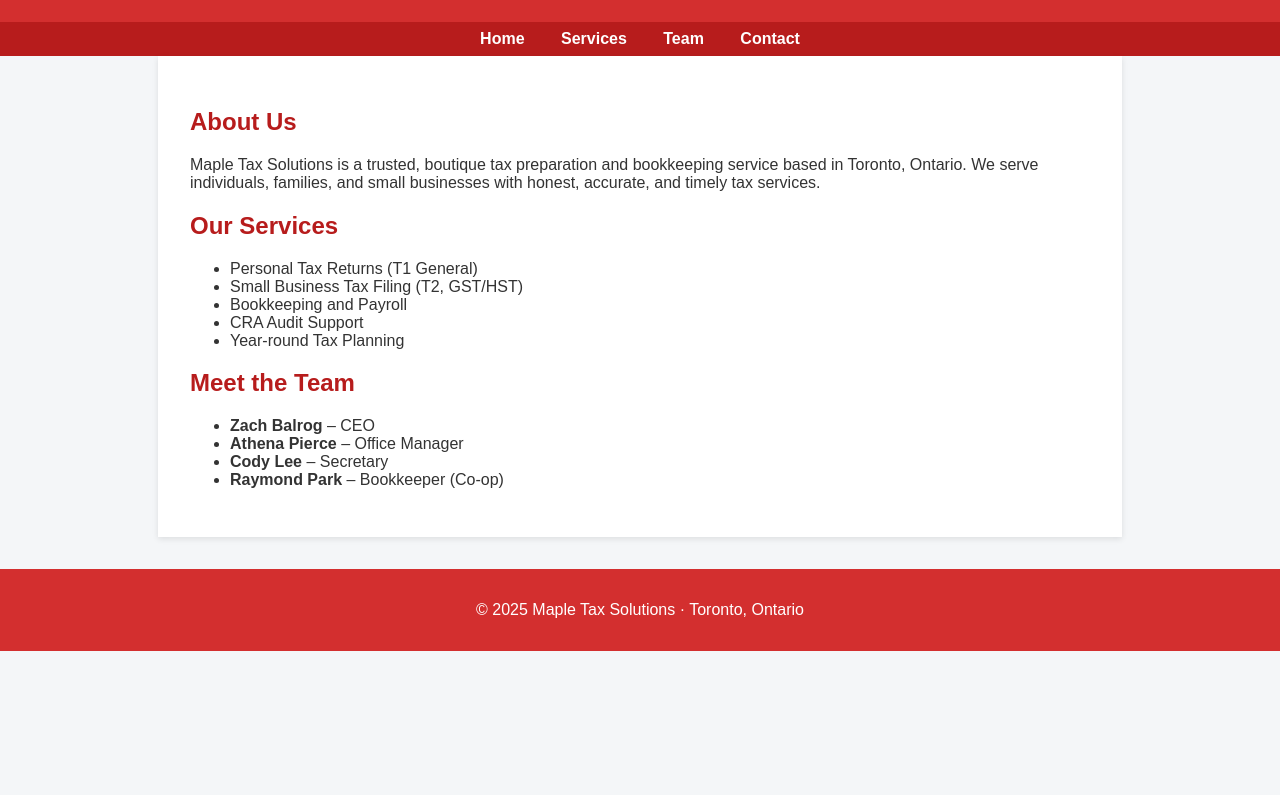
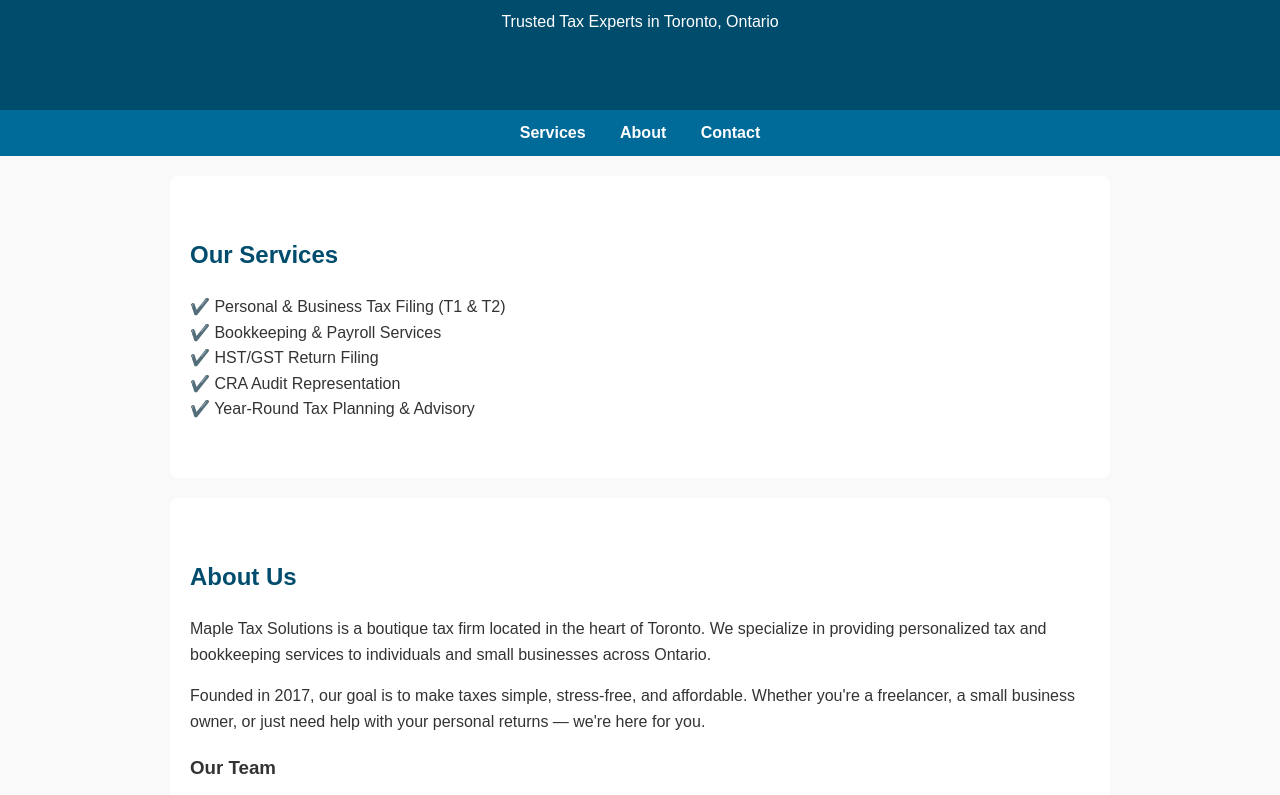
Before and after one commit to MapleTaxSolutions/mapletaxsolutions.github.io, a plain HTML site: page index.html in a window 1280 px wide. Shown: the part 140-935 px from the top of the page. Before the commit the page ends 800 px from the top, so only its background shows below. Drawn offline with Linux system fonts and the light colour scheme.

Commit message:
Update index.html

```diff
--- a/index.html
+++ b/index.html
@@ -1,56 +1,68 @@
 <!DOCTYPE html>
 <html lang="en">
 <head>
-  <meta charset="UTF-8">
-  <title>Maple Tax Solutions</title>
-  <meta name="viewport" content="width=device-width, initial-scale=1.0">
+  <meta charset="UTF-8" />
+  <meta name="viewport" content="width=device-width, initial-scale=1.0"/>
+  <title>Maple Tax Solutions | Toronto Tax Services</title>
   <style>
     body {
+      margin: 0;
       font-family: Arial, sans-serif;
-      background-color: #f4f6f8;
+      line-height: 1.6;
+      background: #f9f9f9;
       color: #333;
-      margin: 0;
-      padding: 0;
     }
-
     header {
-      background-color: #d32f2f;
+      background-color: #004c6d;
       color: white;
-      padding: 1.5em;
+      padding: 60px 20px;
       text-align: center;
     }
-
+    header h1 {
+      margin-bottom: 10px;
+    }
     nav {
-      background-color: #b71c1c;
-      padding: 0.5em;
+      background-color: #006b99;
       text-align: center;
+      padding: 10px 0;
     }
-
     nav a {
       color: white;
       text-decoration: none;
-      margin: 0 1em;
+      margin: 0 15px;
       font-weight: bold;
     }
-
-    main {
-      padding: 2em;
+    .section {
       max-width: 900px;
       margin: auto;
+      padding: 40px 20px;
       background-color: white;
-      box-shadow: 0 2px 6px rgba(0,0,0,0.1);
+      margin-top: 20px;
+      border-radius: 8px;
     }
-
+    .section h2 {
+      color: #004c6d;
+    }
+    .services ul {
+      list-style: none;
+      padding-left: 0;
+    }
+    .services ul li::before {
+      content: "✔️ ";
+      color: green;
+    }
     footer {
-      background-color: #d32f2f;
+      text-align: center;
+      background-color: #004c6d;
       color: white;
-      text-align: center;
-      padding: 1em;
-      margin-top: 2em;
+      padding: 20px;
+      margin-top: 40px;
     }
-
-    h1, h2 {
-      color: #b71c1c;
+    @media (max-width: 600px) {
+      nav a {
+        display: block;
+        margin: 10px 0;
+      }
     }
   </style>
 </head>
@@ -58,40 +70,49 @@
 
   <header>
     <h1>Maple Tax Solutions</h1>
-    <p>Helping Canadians keep more of what they earn.</p>
+    <p>Trusted Tax Experts in Toronto, Ontario</p>
   </header>
 
   <nav>
-    <a href="#">Home</a>
-    <a href="#">Services</a>
-    <a href="#">Team</a>
-    <a href="#">Contact</a>
+    <a href="#services">Services</a>
+    <a href="#about">About</a>
+    <a href="#contact">Contact</a>
   </nav>
 
-  <main>
-    <h2>About Us</h2>
-    <p>Maple Tax Solutions is a trusted, boutique tax preparation and bookkeeping service based in Toronto, Ontario. We serve individuals, families, and small businesses with honest, accurate, and timely tax services.</p>
-
+  <section id="services" class="section services">
     <h2>Our Services</h2>
     <ul>
-      <li>Personal Tax Returns (T1 General)</li>
-      <li>Small Business Tax Filing (T2, GST/HST)</li>
-      <li>Bookkeeping and Payroll</li>
-      <li>CRA Audit Support</li>
-      <li>Year-round Tax Planning</li>
+      <li>Personal & Business Tax Filing (T1 & T2)</li>
+      <li>Bookkeeping & Payroll Services</li>
+      <li>HST/GST Return Filing</li>
+      <li>CRA Audit Representation</li>
+      <li>Year-Round Tax Planning & Advisory</li>
     </ul>
+  </section>
 
-    <h2>Meet the Team</h2>
+  <section id="about" class="section">
+    <h2>About Us</h2>
+    <p>Maple Tax Solutions is a boutique tax firm located in the heart of Toronto. We specialize in providing personalized tax and bookkeeping services to individuals and small businesses across Ontario.</p>
+    <p>Founded in 2017, our goal is to make taxes simple, stress-free, and affordable. Whether you're a freelancer, a small business owner, or just need help with your personal returns — we're here for you.</p>
+    <h3>Our Team</h3>
     <ul>
       <li><strong>Zach Balrog</strong> – CEO</li>
-      <li><strong>Athena Pierce</strong> – Office Manager</li>
+      <li><strong>Athena Pierce</strong> – Manager</li>
       <li><strong>Cody Lee</strong> – Secretary</li>
       <li><strong>Raymond Park</strong> – Bookkeeper (Co-op)</li>
     </ul>
-  </main>
+  </section>
+
+  <section id="contact" class="section">
+    <h2>Contact Us</h2>
+    <p><strong>Email:</strong> info@mapletaxsolutions.ca</p>
+    <p><strong>Phone:</strong> (416) 555-7829</p>
+    <p><strong>Office:</strong> 123 Bay Street, Suite 400, Toronto, ON M5J 2Z3</p>
+    <p><strong>Hours:</strong> Monday – Friday, 9:00 AM – 5:00 PM EST</p>
+  </section>
 
   <footer>
-    <p>&copy; 2025 Maple Tax Solutions · Toronto, Ontario</p>
+    <p>&copy; 2025 Maple Tax Solutions. All rights reserved.</p>
   </footer>
 
 </body>
```
